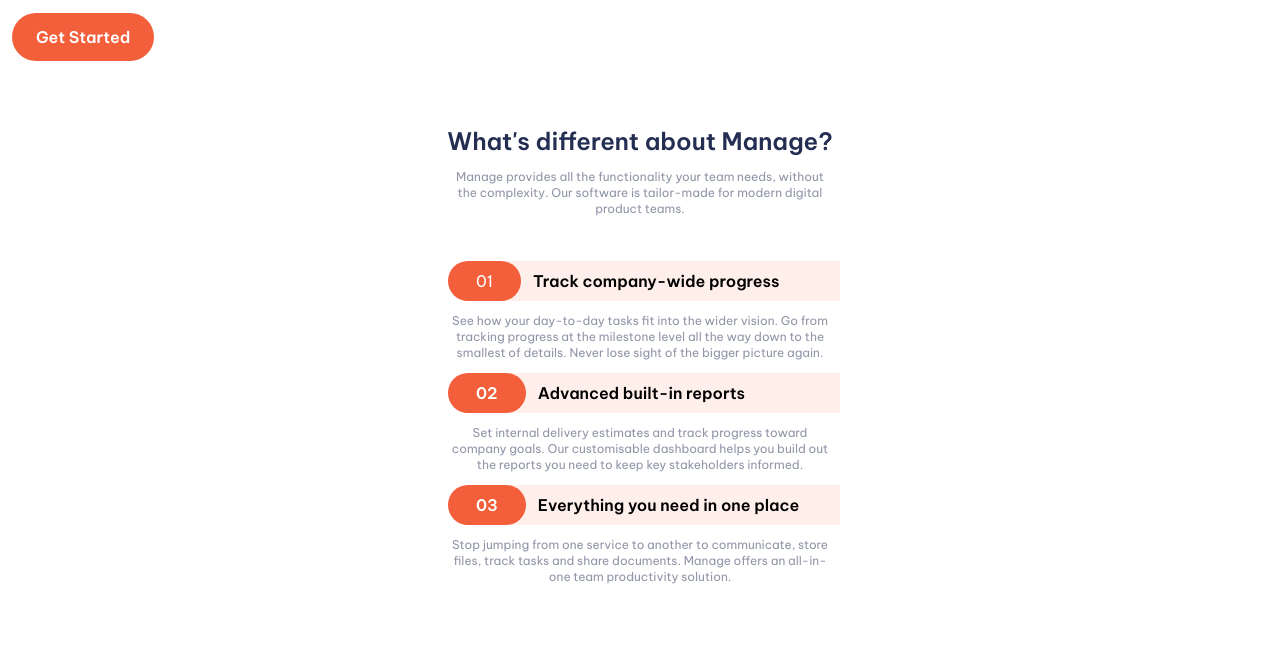
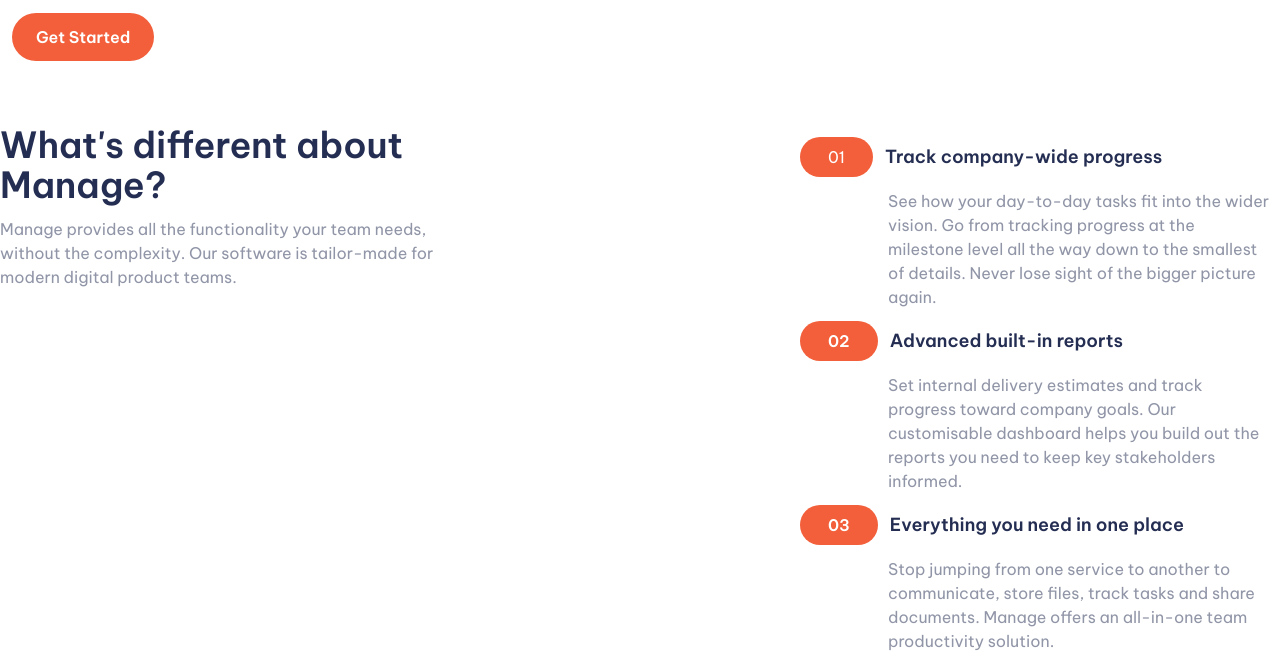
Before and after one commit to zemoCode25/tailwind-landing-page, a website built with Vite: page index.html in a window 1280 px wide. Shown: the part 331-987 px from the top of the page. Built offline with nearby package versions, Linux system fonts and the light colour scheme; files whose address does not match are found by name.

Commit message:
Added Responsive Section: Features section in desktop view

```diff
--- a/index.html
+++ b/index.html
@@ -73,75 +73,84 @@
     <!-- ------------FEATURES--------------- -->
 
     <section class="my-16">
-      <div class="my-16 mx-auto flex flex-col items-center">
-        <div class="flex flex-col items-center text-center">
-          <h2 class="text-DarkBlue mb-3 text-2xl font-semibold">
+      <div
+        class="container my-16 mx-auto flex flex-col items-center md:flex-row md:items-start md:justify-between"
+      >
+        <div class="flex flex-col items-center text-center md:items-start">
+          <h2
+            class="text-DarkBlue mb-3 text-2xl font-semibold md:text-left md:text-3xl md:max-w-md lg:max-w-xl lg:text-4xl"
+          >
             What's different about Manage?
           </h2>
-          <p class="text-xs text-DarkGrayishBlue max-w-sm">
+          <p
+            class="text-xs text-DarkGrayishBlue max-w-sm md:text-left md:text-base md:max-w-md lg:text-base"
+          >
             Manage provides all the functionality your team needs, without the
             complexity. Our software is tailor-made for modern digital product
             teams.
           </p>
         </div>
-        <div class="container my-8 w-full">
         <ol class="flex flex-col items-center">
           <li class="flex flex-col">
             <div
-                class="flex items-center space-x-3 bg-VeryPaleRed rounded-l-3xl ml-2 my-3 pr-4"
+              class="flex items-center space-x-3 bg-VeryPaleRed rounded-l-3xl ml-2 my-3 pr-4 md:bg-white"
             >
               <span class="rounded-3xl bg-BrightRed text-white py-2 px-7"
                 >01</span
               >
-                <h3 class="text-base font-semibold">
+              <h3 class="text-base font-semibold text-DarkBlue md:text-lg">
                 Track company-wide progress
               </h3>
             </div>
-              <p class="text-xs text-DarkGrayishBlue text-center mx-2 max-w-sm">
+            <p
+              class="text-xs text-DarkGrayishBlue text-center mx-2 max-w-sm md:text-left md:ml-24 lg:text-base"
+            >
               See how your day-to-day tasks fit into the wider vision. Go from
               tracking progress at the milestone level all the way down to the
-                smallest of details. Never lose sight of the bigger picture
-                again.
+              smallest of details. Never lose sight of the bigger picture again.
             </p>
           </li>
           <li class="flex flex-col">
             <div
-                class="flex items-center space-x-3 bg-VeryPaleRed rounded-l-3xl ml-2 my-3 pr-4"
+              class="flex items-center space-x-3 bg-VeryPaleRed rounded-l-3xl ml-2 my-3 pr-4 md:bg-white"
             >
               <span
                 class="rounded-3xl bg-BrightRed text-white py-2 px-7 font-semibold"
                 >02</span
               >
-                <h3 class="text-base font-semibold">
+              <h3 class="text-base font-semibold text-DarkBlue md:text-lg">
                 Advanced built-in reports
               </h3>
             </div>
-              <p class="text-xs text-DarkGrayishBlue text-center mx-2 max-w-sm">
-                Set internal delivery estimates and track progress toward
-                company goals. Our customisable dashboard helps you build out
-                the reports you need to keep key stakeholders informed.
+            <p
+              class="text-xs text-DarkGrayishBlue text-center mx-2 max-w-sm md:text-left md:ml-24 lg:text-base"
+            >
+              Set internal delivery estimates and track progress toward company
+              goals. Our customisable dashboard helps you build out the reports
+              you need to keep key stakeholders informed.
             </p>
           </li>
           <li class="flex flex-col">
             <div
-                class="flex items-center space-x-3 bg-VeryPaleRed rounded-l-3xl ml-2 my-3 pr-4"
+              class="flex items-center space-x-3 bg-VeryPaleRed rounded-l-3xl ml-2 my-3 pr-4 md:bg-white"
             >
               <span
                 class="rounded-3xl bg-BrightRed text-white py-2 px-7 font-semibold"
                 >03</span
               >
-                <h3 class="text-base font-semibold">
+              <h3 class="text-base font-semibold text-DarkBlue md:text-lg">
                 Everything you need in one place
               </h3>
             </div>
-              <p class="text-xs text-DarkGrayishBlue text-center mx-2 max-w-sm">
+            <p
+              class="text-xs text-DarkGrayishBlue text-center mx-2 max-w-sm md:text-left md:ml-24 lg:text-base"
+            >
               Stop jumping from one service to another to communicate, store
               files, track tasks and share documents. Manage offers an
               all-in-one team productivity solution.
             </p>
           </li>
         </ol>
-        </div>
       </div>
     </section>
 
```
Lines whose indentation alone changed are shown as unchanged.
